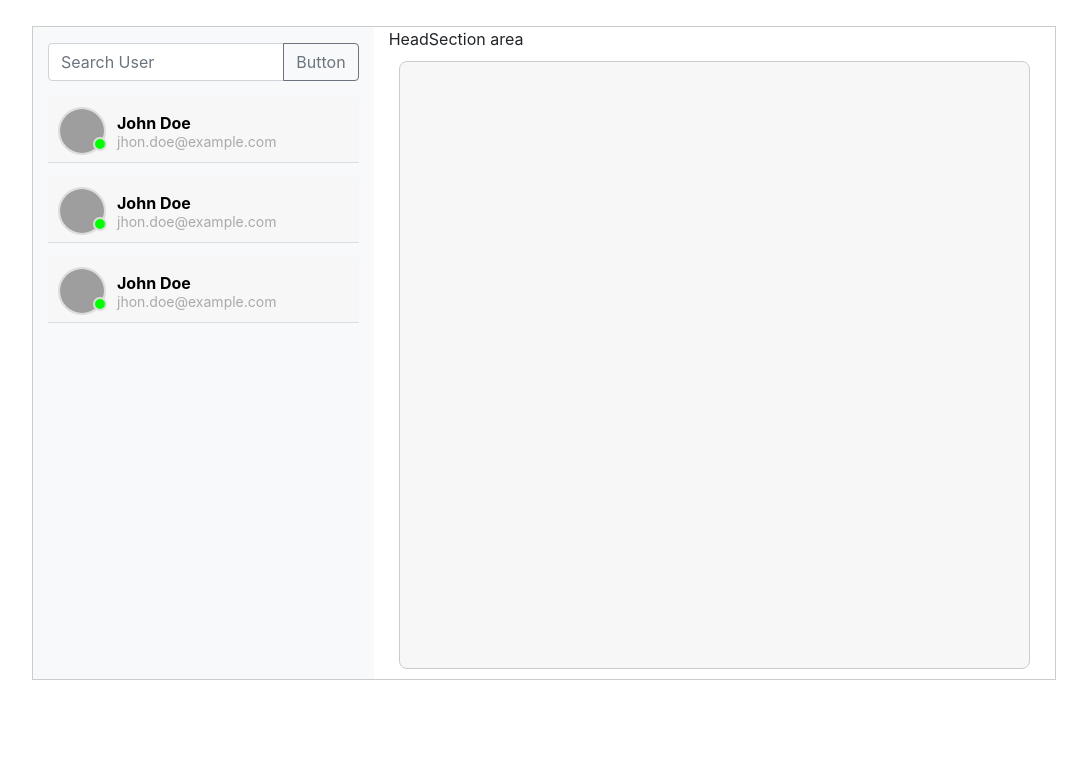
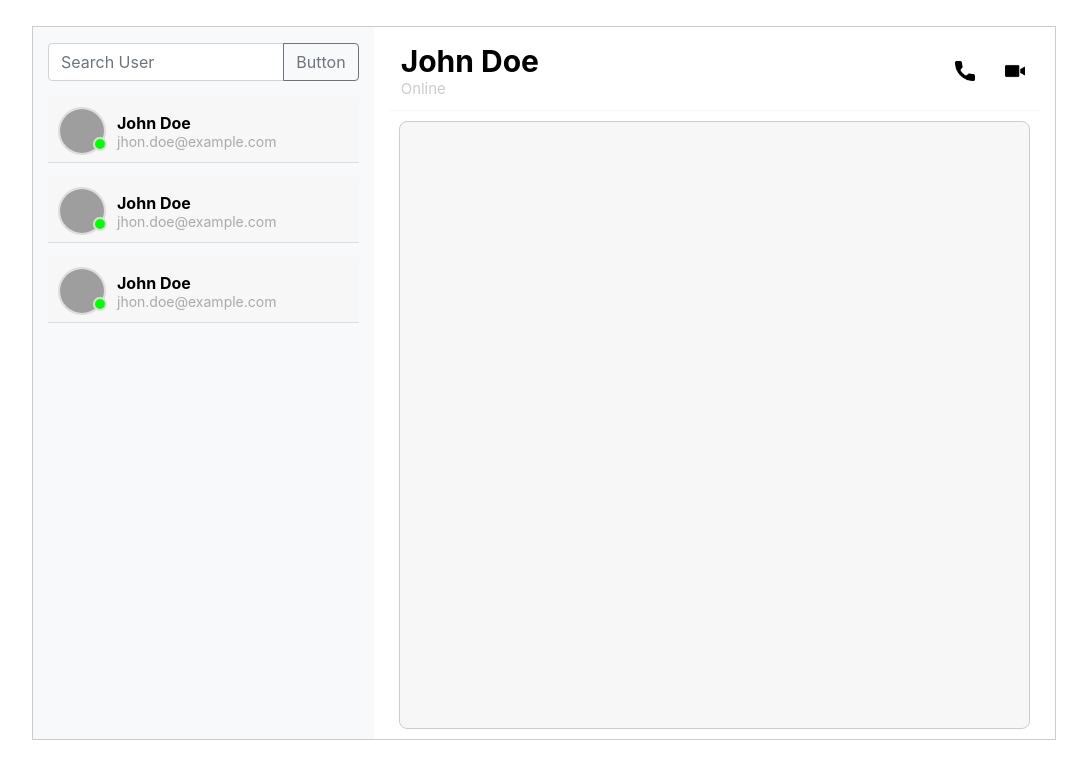
Before and after one commit to Gaurav2048/peerOne, a React (Create React App) app: page / in a window 1280 px wide. Shown: the top 768 px of the page, without its empty margins (96-1183 px from the left). Built offline with nearby package versions, Linux system fonts and the light colour scheme; grey boxes are pictures that could not be loaded.

Commit message:
Add audio and vedio call feature to the head section

```diff
--- a/src/Components/Chat/HeadSection.js
+++ b/src/Components/Chat/HeadSection.js
@@ -1,7 +1,47 @@
-import React from "react";
+import React from 'react';
+import AudioCall from './AudioCall';
+import VideoCall from './VideoCall';
 
-const HeadSection = () =>{
-    return <div>HeadSection area</div>
-}
+const HeadSection = () => {
+  return (
+    <div
+      style={{
+        paddingLeft: '12px',
+        paddingTop: '12px',
+        display: 'flex',
+        flexDirection: 'row',
+        justifyContent: 'space-between',
+        alignItems: 'center',
+        borderBottom: '1px solid #F7F7F7',
+        paddingBottom: '10px',
+      }}
+    >
+      <div>
+        <div style={{ color: '#000', fontWeight: 'bold', fontSize: '30px' }}>
+          John Doe
+        </div>
+        <div
+          style={{
+            color: '#cccccc',
+            fontSize: '15px',
+            fontWeight: 'normal',
+            marginTop: '-6px',
+          }}
+        >
+          Online
+        </div>
+      </div>
+      <div
+        style={{
+          display: 'flex',
+          flexDirection: 'row',
+        }}
+      >
+        <AudioCall />
+        <VideoCall />
+      </div>
+    </div>
+  );
+};
 
 export default HeadSection;
```
